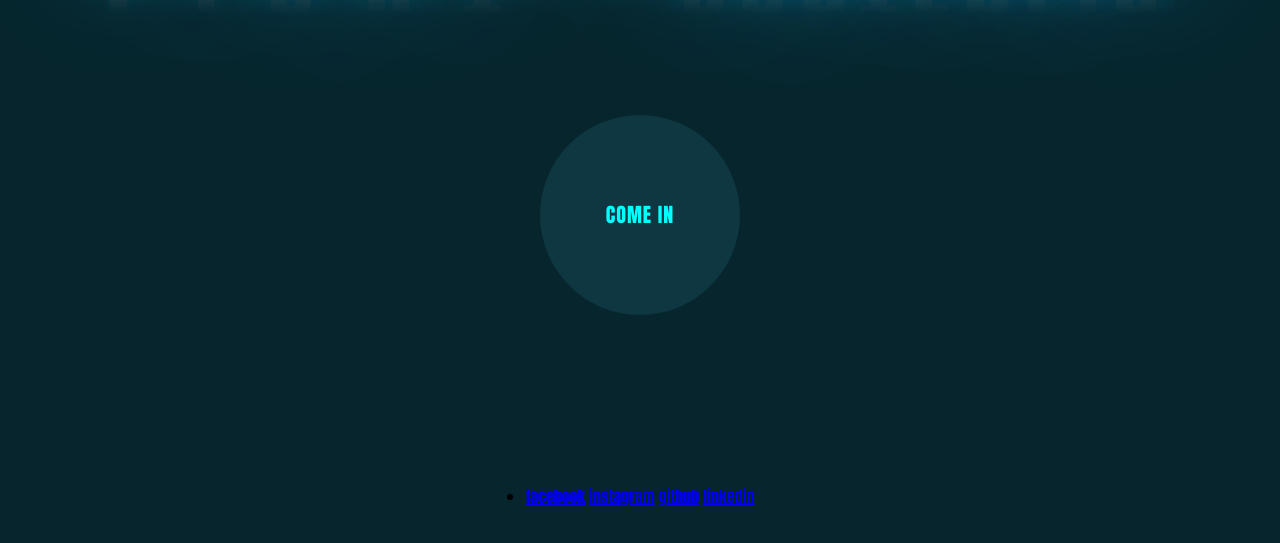
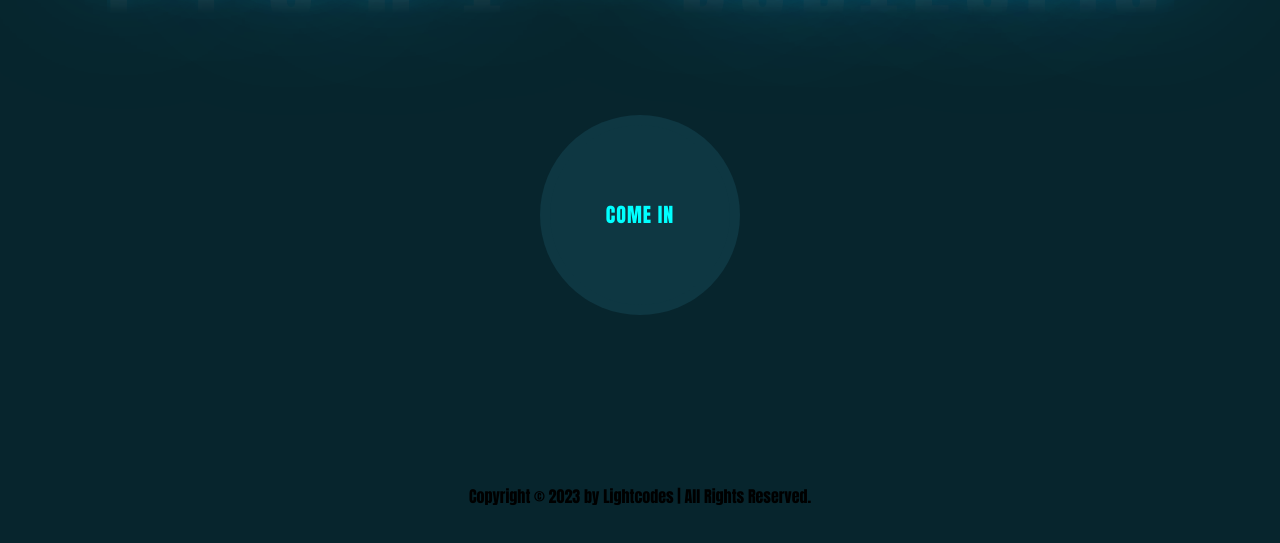
Before and after one commit to SlwnnrL/asdawadwasawdaw, a plain HTML site: page front.html in a window 1280 px wide. Shown: the part 207-750 px from the top of the page. Drawn offline with Linux system fonts and the light colour scheme.

Commit message:
Update and rename index.html to front.html

```diff
--- a/index.html
+++ b/front.html
@@ -12,21 +12,20 @@
     <h2> L I G H T =+ Portfolio</h2>
     <div class="center">
         <div class="outer button">
-            <button onclick="window.location.href='./2nd-cards/index.html';">Come in</button>
+            <button onclick="window.location.href='./homepage/index.html';">Come in</button>
             <span></span>
             <span></span>
         </div>
     </div>
 
-    <footer><div class="soc">
-        <ul>
-            <li>
-                <a href="http://facebook.com">facebook</a>
-                <a href="http://instagram.com">instagram</a>
-                <a href="http://github.com">github</a>
-                <a href="http://linkedin.com">linkedin</a>
-            </li>
-        </ul>
-    </div></footer>
+    <footer class="footer">
+        <div class="footer-text">
+          <p>Copyright &copy; 2023 by Lightcodes | All Rights Reserved.</p>
+        </div>
+        <div class="footer-iconTop">
+          <a href="./front.html"><i class='bx bx-home-heart bx-burst' style='color:#00eeff' ></i></a>
+        </div>
+    </footer>
+
 </body>
 </html>
```
